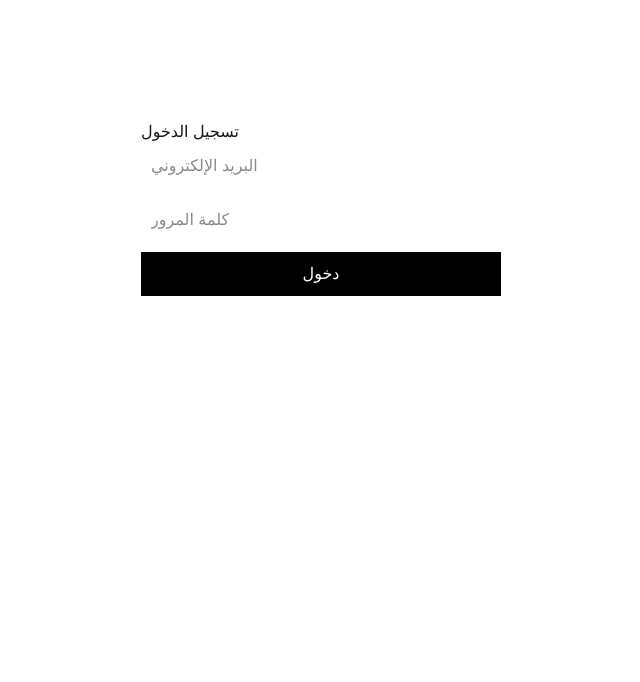
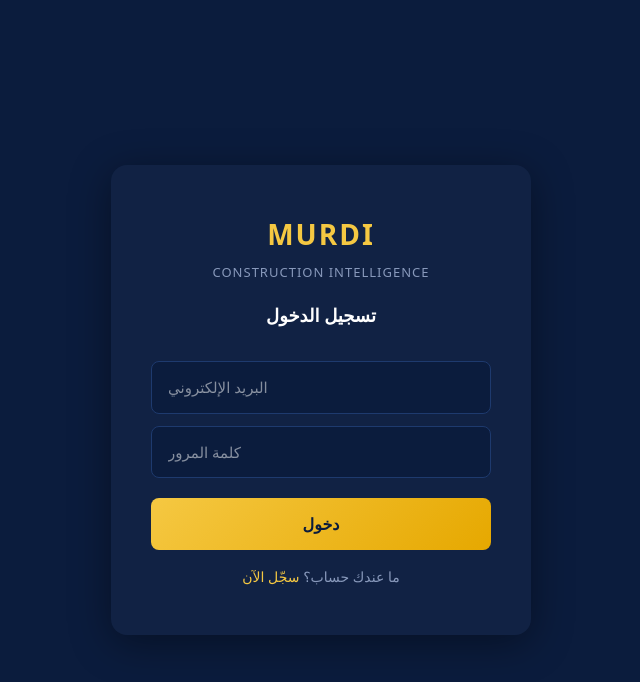
Before and after one commit to Murdi-app/murdi, a Next.js app: page /auth/login in a window 1280 px wide. Shown: the top 682 px of the page, without its empty margins (319-959 px from the left). Built offline with nearby package versions, Linux system fonts and the light colour scheme; no server answers.

Commit message:
redesign login page

```diff
--- a/src/app/auth/login/page.tsx
+++ b/src/app/auth/login/page.tsx
@@ -7,22 +7,39 @@ export default function Login() {
   const [email, setEmail] = useState('')
   const [password, setPassword] = useState('')
   const [message, setMessage] = useState('')
+  const [loading, setLoading] = useState(false)
   const router = useRouter()
   const supabase = createClient()
 
   const handleLogin = async () => {
+    setLoading(true)
     const { error } = await supabase.auth.signInWithPassword({ email, password })
-    if (error) { setMessage(error.message); return }
+    if (error) { setMessage(error.message); setLoading(false); return }
     router.push('/dashboard')
+    setLoading(false)
   }
 
   return (
-    <div style={{maxWidth:'400px',margin:'100px auto',padding:'20px'}}>
-      <h1>تسجيل الدخول</h1>
-      <input placeholder="البريد الإلكتروني" value={email} onChange={e=>setEmail(e.target.value)} style={{width:'100%',padding:'10px',marginBottom:'10px'}} />
-      <input placeholder="كلمة المرور" type="password" value={password} onChange={e=>setPassword(e.target.value)} style={{width:'100%',padding:'10px',marginBottom:'10px'}} />
-      <button onClick={handleLogin} style={{width:'100%',padding:'10px',background:'#000',color:'#fff'}}>دخول</button>
-      <p>{message}</p>
+    <div style={{minHeight:'100vh',background:'#0B1C3D',display:'flex',alignItems:'center',justifyContent:'center',fontFamily:'system-ui'}}>
+      <div style={{background:'#112244',borderRadius:16,padding:'48px 40px',width:'100%',maxWidth:420,boxShadow:'0 8px 40px rgba(0,0,0,0.4)'}}>
+        <div style={{textAlign:'center',marginBottom:32}}>
+          <div style={{fontSize:28,fontWeight:900,color:'#F5C842',letterSpacing:2,marginBottom:8}}>MURDI</div>
+          <div style={{fontSize:13,color:'#8899BB',letterSpacing:1}}>CONSTRUCTION INTELLIGENCE</div>
+          <div style={{marginTop:20,fontSize:18,fontWeight:700,color:'#fff'}}>تسجيل الدخول</div>
+        </div>
+        <input placeholder="البريد الإلكتروني" value={email} onChange={e=>setEmail(e.target.value)}
+          style={{width:'100%',padding:'14px 16px',marginBottom:12,borderRadius:8,border:'1px solid #1E3A6E',background:'#0B1C3D',color:'#fff',fontSize:15,boxSizing:'border-box'}} />
+        <input placeholder="كلمة المرور" type="password" value={password} onChange={e=>setPassword(e.target.value)}
+          style={{width:'100%',padding:'14px 16px',marginBottom:20,borderRadius:8,border:'1px solid #1E3A6E',background:'#0B1C3D',color:'#fff',fontSize:15,boxSizing:'border-box'}} />
+        <button onClick={handleLogin} disabled={loading}
+          style={{width:'100%',padding:'14px',borderRadius:8,border:'none',background:'linear-gradient(135deg,#F5C842,#E6A800)',color:'#0B1C3D',fontSize:16,fontWeight:800,cursor:'pointer'}}>
+          {loading ? '...' : 'دخول'}
+        </button>
+        {message && <p style={{color:'#ff6b6b',textAlign:'center',marginTop:12,fontSize:14}}>{message}</p>}
+        <p style={{textAlign:'center',marginTop:16,color:'#8899BB',fontSize:14}}>
+          ما عندك حساب؟ <span onClick={()=>router.push('/auth/signup')} style={{color:'#F5C842',cursor:'pointer'}}>سجّل الآن</span>
+        </p>
+      </div>
     </div>
   )
 }
```
